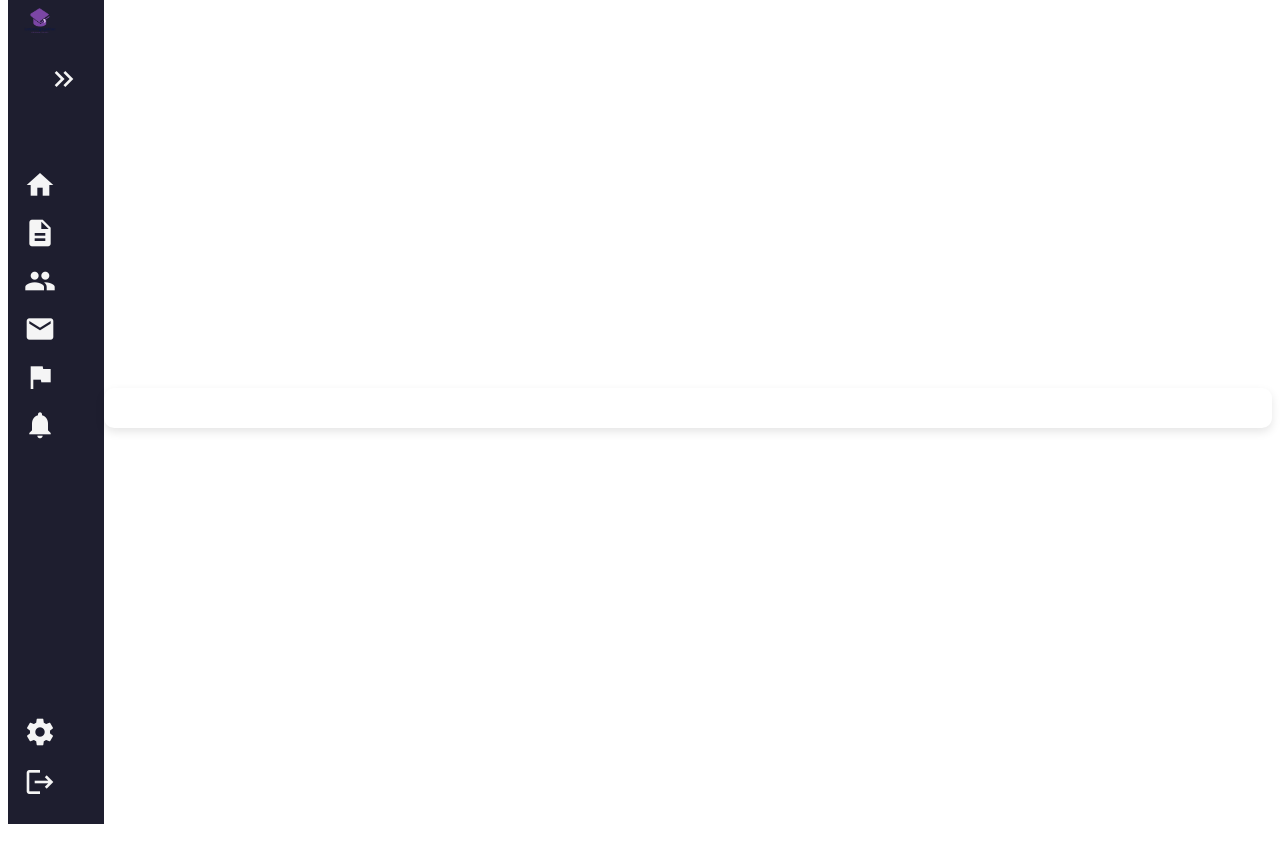
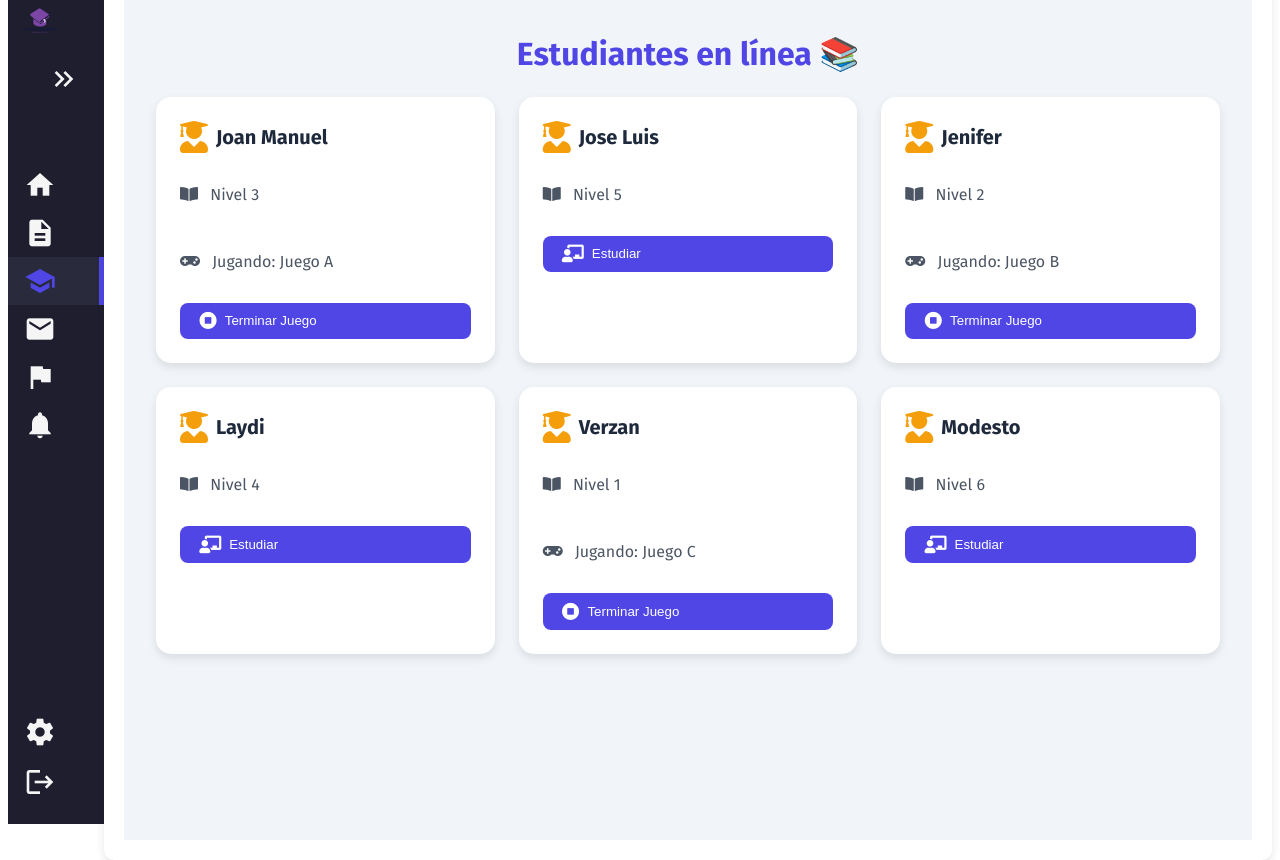
Before and after one commit to JohanUllola/learning2gether, a Vue app: page /students in a window 1280 px wide. Before the commit the page ends 824 px from the top, so only its background shows below. Built offline with nearby package versions, Linux system fonts and the light colour scheme; no server answers.

Commit message:
sidebar cambio
se cambio texto en el sidebar

```diff
--- a/src/components/Friends.vue
+++ /dev/null
@@ -1,162 +0,0 @@
-<template>
-  <div class="friends-system">
-    <h2 class="title">Amigos en línea 🎮</h2>
-    <div class="friends-list">
-      <div v-for="friend in friends" :key="friend.id" class="friend-card">
-        <div class="avatar-container">
-          <i class="fas fa-child avatar-icon"></i>
-          <span class="status-dot" :class="friend.status"></span>
-        </div>
-        <div class="friend-info">
-          <h3 class="friend-name">{{ friend.name }}</h3>
-          <p class="learning-progress">
-            <i class="fas fa-book-open"></i>
-            Nivel {{ friend.level }}
-          </p>
-        </div>
-        <button class="action-button">
-          <i class="fas fa-gamepad"></i>
-          Jugar
-        </button>
-      </div>
-    </div>
-  </div>
-</template>
-
-<script setup>
-import { ref } from "vue";
-
-const friends = ref([
-  { id: 1, name: "Joan Manuel", status: "online", level: 3 },
-  { id: 2, name: "Jose Luis", status: "away", level: 5 },
-  { id: 3, name: "Jenifer", status: "online", level: 2 },
-  { id: 4, name: "Laydi", status: "busy", level: 4 },
-  { id: 5, name: "Verzan", status: "online", level: 1 },
-  { id: 6, name: "Modesto", status: "offline", level: 6 }
-]);
-</script>
-
-<style lang="scss" scoped>
-@import "../styles/variables.scss";
-
-.friends-system {
-  padding: 1.5rem;
-  max-width: 600px;
-  margin: 2rem auto 0;
-  background: $color-cloud;
-  border-radius: 15px;
-  box-shadow: 0 4px 6px rgba(0, 0, 0, 0.1);
-}
-
-.title {
-  color: $color-primary;
-  text-align: center;
-  margin-bottom: 1.5rem;
-  font-size: 1.8rem;
-  text-shadow: 1px 1px 2px rgba(0, 0, 0, 0.1);
-}
-
-.friends-list {
-  display: grid;
-  gap: 1rem;
-}
-
-.friend-card {
-  display: flex;
-  align-items: center;
-  padding: 1rem;
-  background: white;
-  border-radius: 12px;
-  transition: transform 0.2s ease;
-  cursor: pointer;
-
-  &:hover {
-    transform: translateY(-2px);
-  }
-}
-
-.avatar-container {
-  position: relative;
-  margin-right: 1rem;
-
-  .avatar-icon {
-    font-size: 2.5rem;
-    color: $color-secondary;
-  }
-
-  .status-dot {
-    position: absolute;
-    bottom: 0;
-    right: 0;
-    width: 12px;
-    height: 12px;
-    border-radius: 50%;
-    border: 2px solid white;
-
-    &.online {
-      background: $color-online;
-    }
-    &.away {
-      background: $color-away;
-    }
-    &.busy {
-      background: $color-busy;
-    }
-    &.offline {
-      background: $color-offline;
-    }
-  }
-}
-
-.friend-info {
-  flex-grow: 1;
-
-  .friend-name {
-    margin: 0;
-    color: $color-dark;
-    font-size: 1.1rem;
-  }
-
-  .learning-progress {
-    margin: 0.3rem 0 0;
-    color: $color-gray;
-    font-size: 0.9rem;
-
-    i {
-      margin-right: 0.5rem;
-    }
-  }
-}
-
-.action-button {
-  padding: 0.6rem 1.2rem;
-  border: none;
-  border-radius: 8px;
-  background: $color-primary;
-  color: white;
-  cursor: pointer;
-  display: flex;
-  align-items: center;
-  gap: 0.5rem;
-  transition: background 0.2s ease;
-
-  &:hover {
-    background: darken($color-primary, 10%);
-  }
-
-  i {
-    font-size: 1.1rem;
-  }
-}
-
-@media (max-width: 480px) {
-  .friend-card {
-    flex-wrap: wrap;
-    justify-content: center;
-    text-align: center;
-  }
-  .avatar-container {
-    margin: 0 0 1rem;
-  }
-}
-</style>
--- /dev/null
+++ b/src/components/Students.vue
@@ -0,0 +1,142 @@
+<template>
+  <div class="estudiantes-en-linea">
+    <h2 class="header-title">Estudiantes en línea 📚</h2>
+    <div class="students-list">
+      <div v-for="student in students" :key="student.id" class="student-card">
+        <div class="card-header">
+          <i class="fas fa-user-graduate card-icon"></i>
+          <h3 class="card-title">{{ student.name }}</h3>
+        </div>
+        <p class="learning-progress">
+          <i class="fas fa-book-open"></i>
+          Nivel {{ student.level }}
+        </p>
+        <p class="current-game" v-if="student.status === 'online'">
+          <i class="fas fa-gamepad"></i>
+          Jugando: {{ student.currentGame }}
+        </p>
+        <button class="action-button" v-if="student.status === 'online'" @click="terminarJuego(student.name)">
+          <i class="fas fa-stop-circle"></i>
+          Terminar Juego
+        </button>
+        <button class="action-button" v-if="student.status !== 'online'">
+          <i class="fas fa-chalkboard-teacher"></i>
+          Estudiar
+        </button>
+      </div>
+    </div>
+  </div>
+</template>
+
+<script setup>
+import { ref } from "vue";
+
+const students = ref([
+  { id: 1, name: "Joan Manuel", status: "online", level: 3, currentGame: "Juego A" },
+  { id: 2, name: "Jose Luis", status: "away", level: 5, currentGame: null },
+  { id: 3, name: "Jenifer", status: "online", level: 2, currentGame: "Juego B" },
+  { id: 4, name: "Laydi", status: "busy", level: 4, currentGame: null },
+  { id: 5, name: "Verzan", status: "online", level: 1, currentGame: "Juego C" },
+  { id: 6, name: "Modesto", status: "offline", level: 6, currentGame: null }
+]);
+
+const terminarJuego = (studentName) => {
+  alert(`Juego terminado para ${studentName}`);
+};
+</script>
+
+<style scoped lang="scss">
+@import "../styles/variables.scss";
+
+.estudiantes-en-linea {
+  padding: 2rem;
+  background: #f1f5f9;
+  min-height: 100vh;
+  font-family: 'Fira Sans', sans-serif;
+
+  .header-title {
+    text-align: center;
+    font-size: 2rem;
+    color: #4f46e5;
+    margin-bottom: 1.5rem;
+  }
+
+  .students-list {
+    display: grid;
+    grid-template-columns: repeat(auto-fit, minmax(250px, 1fr));
+    gap: 1.5rem;
+  }
+
+  .student-card {
+    background: #fff;
+    border-radius: 15px;
+    box-shadow: 0 4px 10px rgba(0,0,0,0.1);
+    padding: 1.5rem;
+    transition: transform 0.3s ease, box-shadow 0.3s ease;
+    display: flex;
+    flex-direction: column;
+    gap: 1rem;
+
+    &:hover {
+      transform: translateY(-5px);
+      box-shadow: 0 8px 15px rgba(0,0,0,0.15);
+    }
+
+    .card-header {
+      display: flex;
+      align-items: center;
+      gap: 0.5rem;
+
+      .card-icon {
+        font-size: 2rem;
+        color: #f59e0b;
+      }
+
+      .card-title {
+        font-size: 1.25rem;
+        color: #1e293b;
+        margin: 0;
+      }
+    }
+
+    .learning-progress {
+      font-size: 1rem;
+      color: #4b5563;
+
+      i {
+        margin-right: 0.5rem;
+      }
+    }
+
+    .current-game {
+      font-size: 1rem;
+      color: #4b5563;
+
+      i {
+        margin-right: 0.5rem;
+      }
+    }
+
+    .action-button {
+      padding: 0.6rem 1.2rem;
+      border: none;
+      border-radius: 8px;
+      background: #4f46e5;
+      color: white;
+      cursor: pointer;
+      display: flex;
+      align-items: center;
+      gap: 0.5rem;
+      transition: background 0.2s ease;
+
+      &:hover {
+        background: darken(#4f46e5, 10%);
+      }
+
+      i {
+        font-size: 1.1rem;
+      }
+    }
+  }
+}
+</style>
--- a/src/main.js
+++ b/src/main.js
@@ -5,7 +5,7 @@ import router from './router';
 
 
 //import './styles/rules.scss';
-//import './styles/variables.scss';
+import './styles/variables.scss';
 
 
 
--- a/src/router/index.js
+++ b/src/router/index.js
@@ -1,9 +1,7 @@
 // src/router/index.js
 import { createRouter, createWebHistory } from 'vue-router';
 import Home from '../views/Home-Views.vue';
-import Contact from '../views/Contact-Views.vue';
 import ConfigViews from '../views/Config-Views.vue';
-import Friends from '../components/Friends.vue';
 import Login from '../views/Login-Views.vue';
 import ProfileSelection from '../components/ProfileSelection.vue';
 import RegisterViews from '../views/Register-Views.vue';
@@ -12,7 +10,8 @@ import ProfileViews from '../views/Profile-Views.vue';
 import TeacherViews from '../views/Teacher-Views.vue';
 import NotificationSystem from '../components/NotificationSystem.vue';
 import AchievementSystem from '../components/AchievementSystem.vue';
-import MessageView from '../components/MessageView.vue';
+import MessageView from '../views/MessageView.vue';
+import students from '../components/Students.vue';
 
 
 const requireAuth = async (to, from, next) => {
@@ -60,9 +59,9 @@ const routes = [
     component: ProfileViews
   },
   {
-    path: '/Friends',
-    name: 'Friends',
-    component: Friends
+    path: '/students',
+    name: 'students',
+    component: students
   },
   {
     path: '/message',
--- a/src/views/Teacher-Views.vue
+++ b/src/views/Teacher-Views.vue
@@ -73,7 +73,7 @@
 import { ref, computed, onMounted, onUnmounted } from "vue";
 import { db } from "../firebaseConfig"; // Asegúrate de tener configurado Firebase
 import { collection, onSnapshot } from "firebase/firestore";
-import FriendsSystem from "../components/Friends.vue";
+import FriendsSystem from "../components/Students.vue";
 import NotificationSystem from "../components/NotificationSystem.vue";
 
 const students = ref([]);
```
Also changed, not shown: src/components/Sidebar.vue (+6 -8 lines), src/views/MessageView.vue (renamed from src/components/MessageView.vue).
